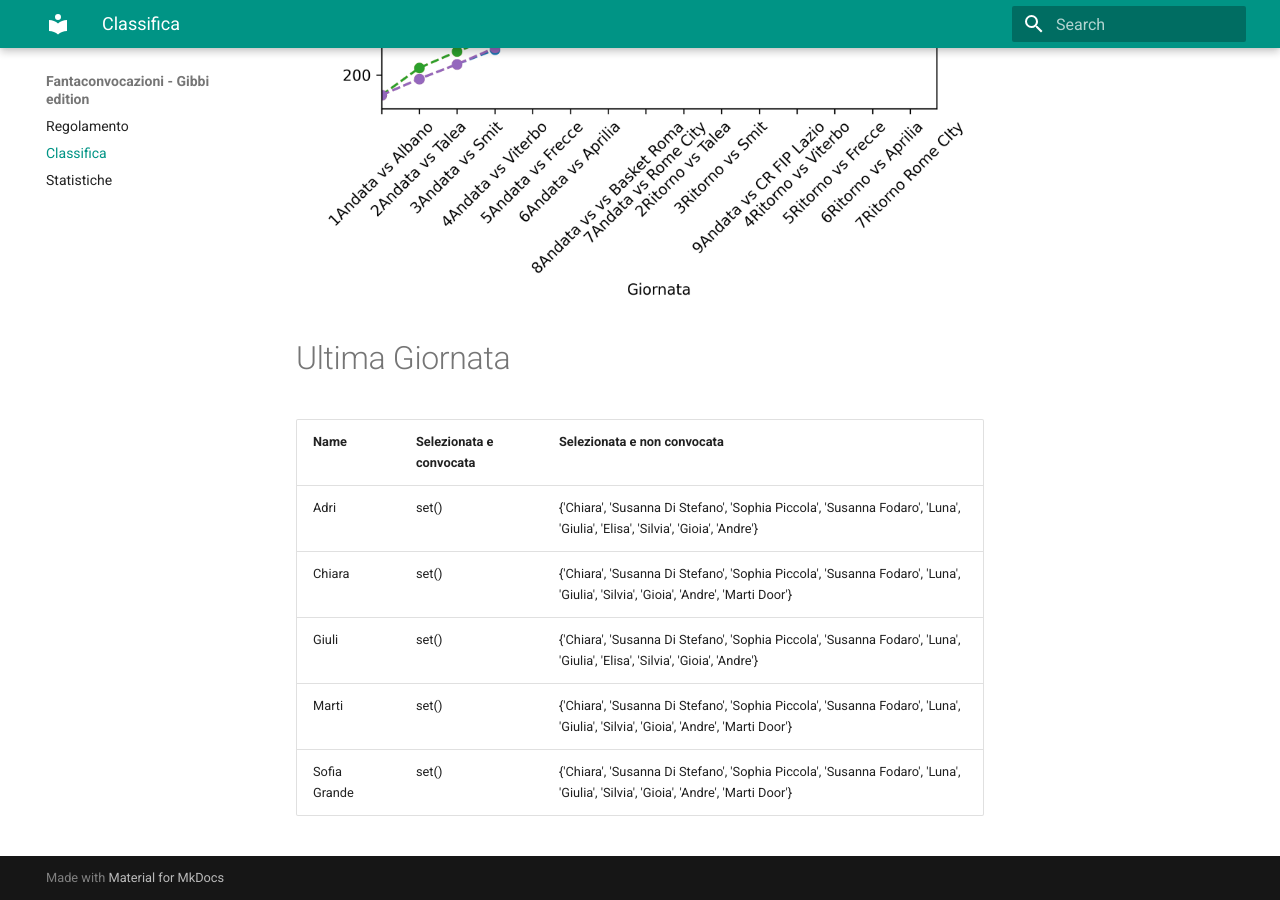
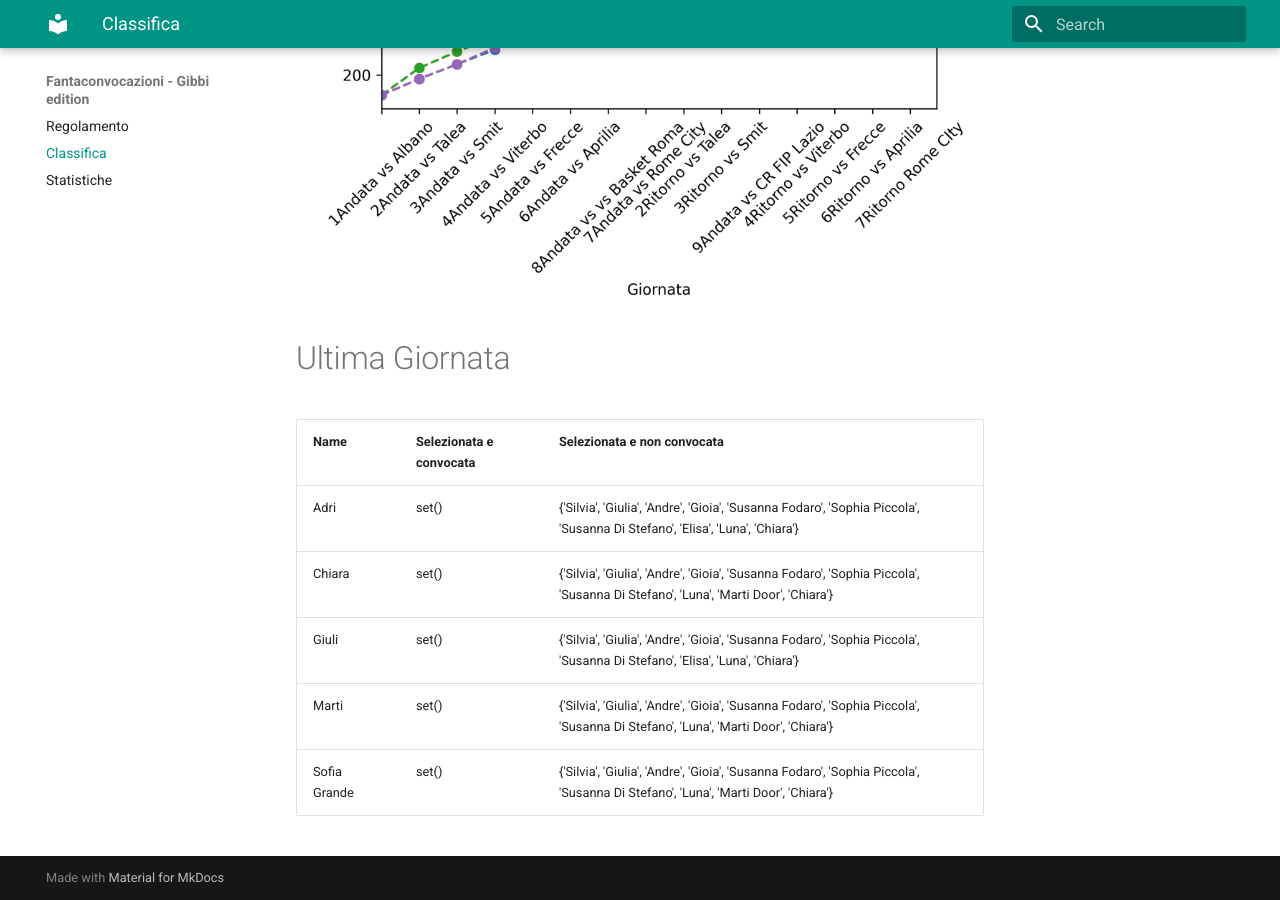
Before and after one commit to martinig94/fantagibbi, an MkDocs documentation site: the page built from docs/Classifica.md, in a window 1280 px wide and 900 px high, scrolled down 810 px. Built offline with MkDocs 1.6.1 and Material for MkDocs 9.7.7, drawn with Linux system fonts in a browser that asks for light colours.

Commit message:
Auto-update from main.py

```diff
--- a/docs/Classifica.md
+++ b/docs/Classifica.md
@@ -18,9 +18,9 @@
 <!-- START_TABLE CORRECT -->
 | Name         | Selezionata e convocata   | Selezionata e non convocata                                                                                                      |
 |:-------------|:--------------------------|:---------------------------------------------------------------------------------------------------------------------------------|
-| Adri         | set()                     | {'Chiara', 'Susanna Di Stefano', 'Sophia Piccola', 'Susanna Fodaro', 'Luna', 'Giulia', 'Elisa', 'Silvia', 'Gioia', 'Andre'}      |
-| Chiara       | set()                     | {'Chiara', 'Susanna Di Stefano', 'Sophia Piccola', 'Susanna Fodaro', 'Luna', 'Giulia', 'Silvia', 'Gioia', 'Andre', 'Marti Door'} |
-| Giuli        | set()                     | {'Chiara', 'Susanna Di Stefano', 'Sophia Piccola', 'Susanna Fodaro', 'Luna', 'Giulia', 'Elisa', 'Silvia', 'Gioia', 'Andre'}      |
-| Marti        | set()                     | {'Chiara', 'Susanna Di Stefano', 'Sophia Piccola', 'Susanna Fodaro', 'Luna', 'Giulia', 'Silvia', 'Gioia', 'Andre', 'Marti Door'} |
-| Sofia Grande | set()                     | {'Chiara', 'Susanna Di Stefano', 'Sophia Piccola', 'Susanna Fodaro', 'Luna', 'Giulia', 'Silvia', 'Gioia', 'Andre', 'Marti Door'} |
+| Adri         | set()                     | {'Silvia', 'Giulia', 'Andre', 'Gioia', 'Susanna Fodaro', 'Sophia Piccola', 'Susanna Di Stefano', 'Elisa', 'Luna', 'Chiara'}      |
+| Chiara       | set()                     | {'Silvia', 'Giulia', 'Andre', 'Gioia', 'Susanna Fodaro', 'Sophia Piccola', 'Susanna Di Stefano', 'Luna', 'Marti Door', 'Chiara'} |
+| Giuli        | set()                     | {'Silvia', 'Giulia', 'Andre', 'Gioia', 'Susanna Fodaro', 'Sophia Piccola', 'Susanna Di Stefano', 'Elisa', 'Luna', 'Chiara'}      |
+| Marti        | set()                     | {'Silvia', 'Giulia', 'Andre', 'Gioia', 'Susanna Fodaro', 'Sophia Piccola', 'Susanna Di Stefano', 'Luna', 'Marti Door', 'Chiara'} |
+| Sofia Grande | set()                     | {'Silvia', 'Giulia', 'Andre', 'Gioia', 'Susanna Fodaro', 'Sophia Piccola', 'Susanna Di Stefano', 'Luna', 'Marti Door', 'Chiara'} |
 <!-- END_TABLE CORRECT -->
```
